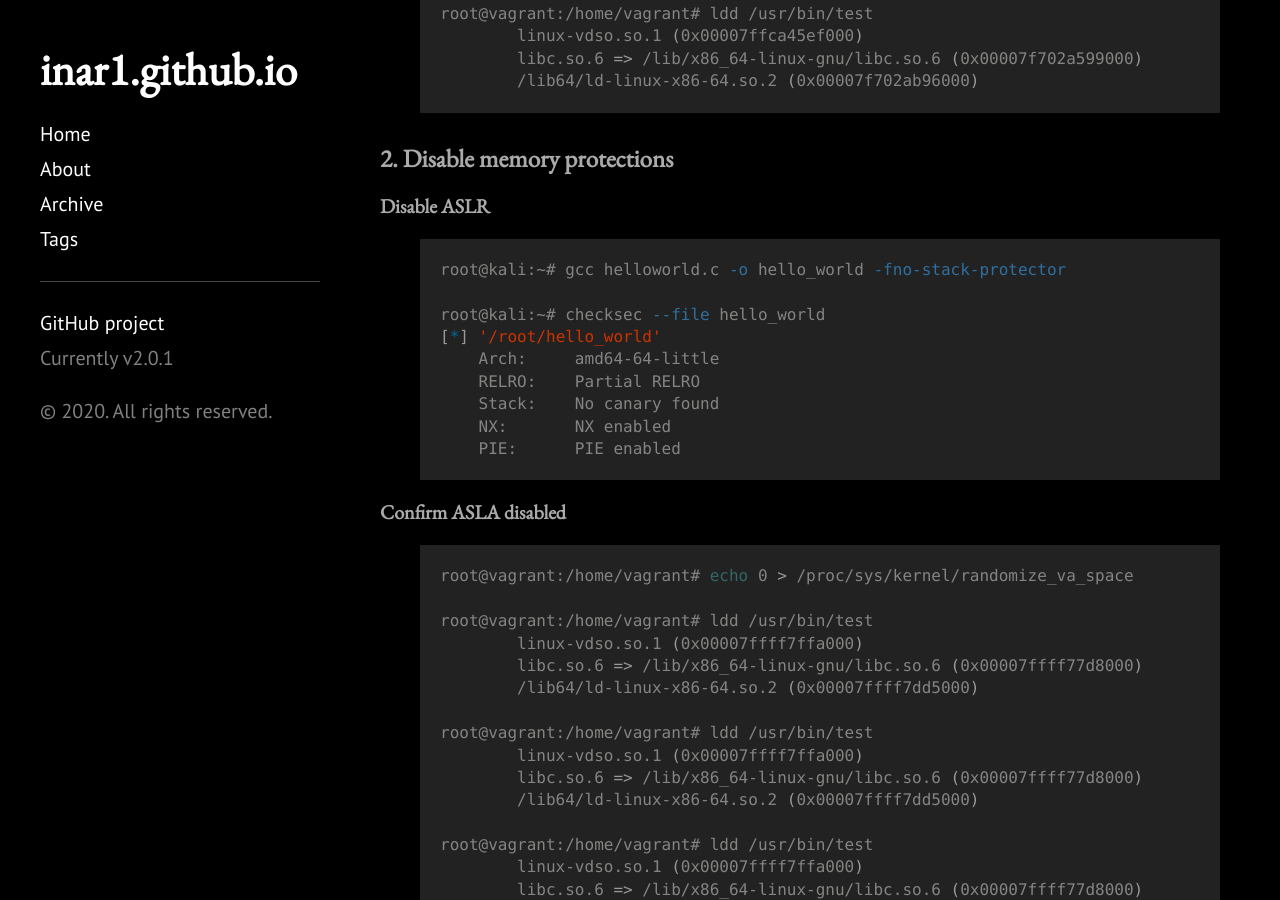
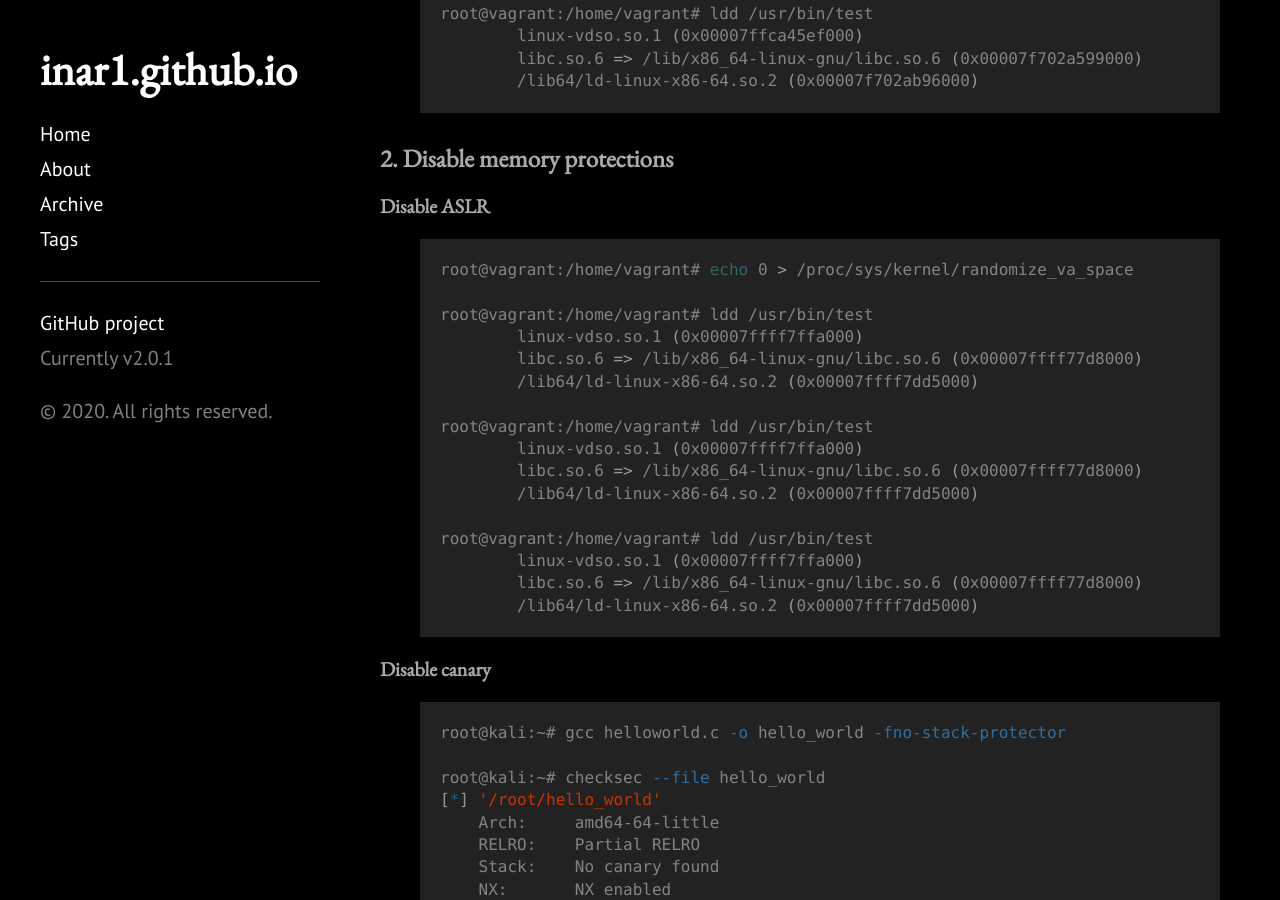
Before and after one commit to 1n4r1/1n4r1.github.io, a Jekyll site: the page built from _posts/2020-02-05-Disable-gcc-memprotection-memo.md, in a window 1280 px wide and 900 px high, scrolled down 1869 px. Built offline with Jekyll 4.4.1, drawn with Linux system fonts in a browser that asks for light colours; a style sheet for code colours, icons or effects is not loaded.

Commit message:
remove unneed lines

```diff
--- a/_posts/2020-02-05-Disable-gcc-memprotection-memo.md
+++ b/_posts/2020-02-05-Disable-gcc-memprotection-memo.md
@@ -77,19 +77,6 @@ root@vagrant:/home/vagrant# ldd /usr/bin/test
 ### 2. Disable memory protections
 #### Disable ASLR
 {% highlight shell %}
-root@kali:~# gcc helloworld.c -o hello_world -fno-stack-protector
-
-root@kali:~# checksec --file hello_world
-[*] '/root/hello_world'
-    Arch:     amd64-64-little
-    RELRO:    Partial RELRO
-    Stack:    No canary found
-    NX:       NX enabled
-    PIE:      PIE enabled
-{% endhighlight %}
-
-#### Confirm ASLA disabled
-{% highlight shell %}
 root@vagrant:/home/vagrant# echo 0 > /proc/sys/kernel/randomize_va_space
 
 root@vagrant:/home/vagrant# ldd /usr/bin/test
```
